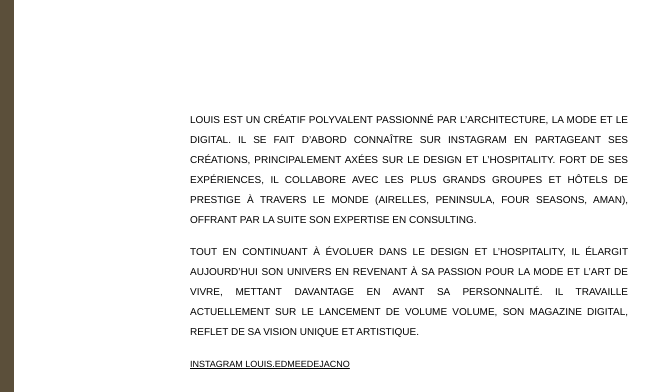
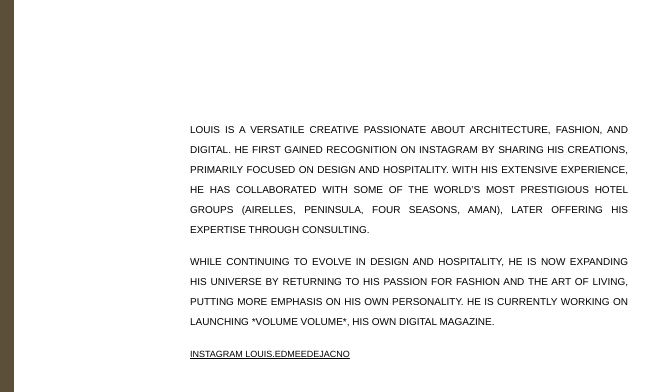
Before and after one commit to louisleger-code/louisedmeedejacno, a website: page about.html in a window 1280 px wide. Shown: the part 158-550 px from the top of the page, 0-647 px from the left. Drawn offline with Linux system fonts and the light colour scheme.

Commit message:
Update about.html

```diff
--- a/about.html
+++ b/about.html
@@ -38,10 +38,10 @@
         <div class="text-block">
             <div class="text-container">
                 <p>
-                    Louis est un créatif polyvalent passionné par l’architecture, la mode et le digital. Il se fait d’abord connaître sur Instagram en partageant ses créations, principalement axées sur le design et l’hospitality. Fort de ses expériences, il collabore avec les plus grands groupes et hôtels de prestige à travers le monde (Airelles, Peninsula, Four Seasons, Aman), offrant par la suite son expertise en consulting.
+                    Louis is a versatile creative passionate about architecture, fashion, and digital. He first gained recognition on Instagram by sharing his creations, primarily focused on design and hospitality. With his extensive experience, he has collaborated with some of the world’s most prestigious hotel groups (Airelles, Peninsula, Four Seasons, Aman), later offering his expertise through consulting.
                 </p>
                 <p>
-                    Tout en continuant à évoluer dans le design et l’hospitality, il élargit aujourd’hui son univers en revenant à sa passion pour la mode et l’art de vivre, mettant davantage en avant sa personnalité. Il travaille actuellement sur le lancement de VOLUME VOLUME, son magazine digital, reflet de sa vision unique et artistique.
+                    While continuing to evolve in design and hospitality, he is now expanding his universe by returning to his passion for fashion and the art of living, putting more emphasis on his own personality. He is currently working on launching *VOLUME VOLUME*, his own digital magazine.
                 </p>
                 <p>
                     <a href="https://instagram.com/louis.edmeedejacno">Instagram louis.edmeedejacno</a>
```
